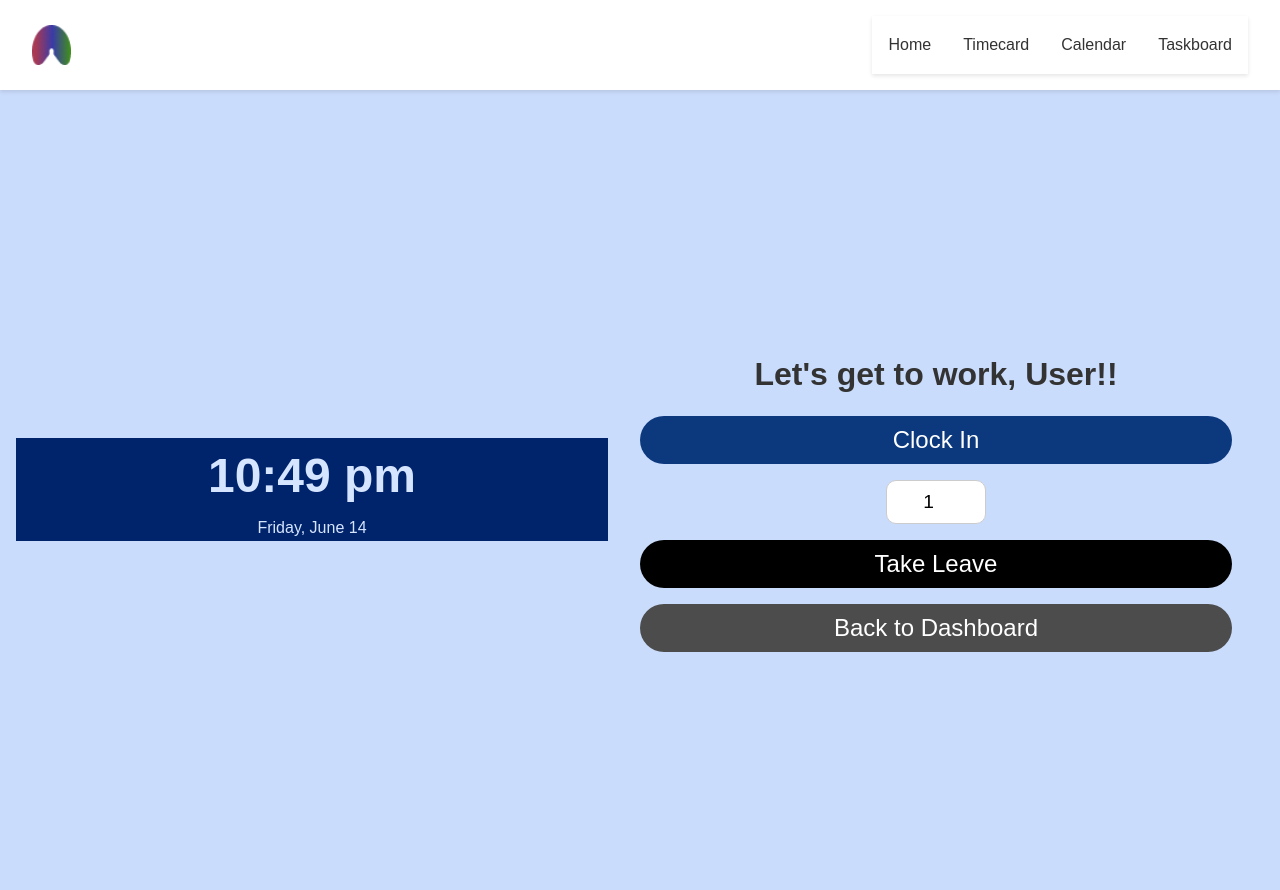
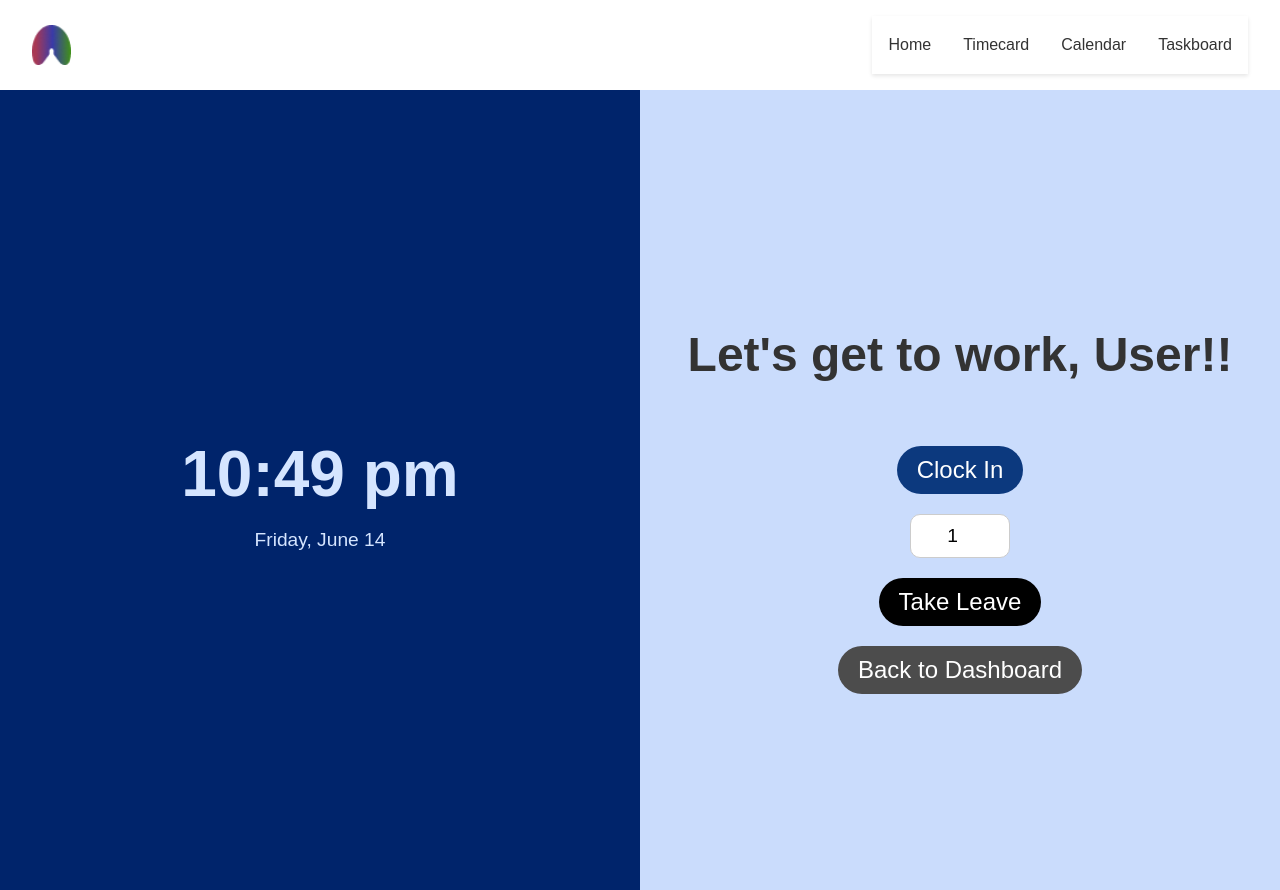
Before and after one commit to Inigojeevan/Digital, a React (Vite) app in the folder client/: page /attendance in a window 1280 px wide. Built offline with nearby package versions, Linux system fonts and the light colour scheme; no server answers.

Commit message:
fix: attendance page style

```diff
--- a/client/src/components/AttendancePage.tsx
+++ b/client/src/components/AttendancePage.tsx
@@ -6,15 +6,7 @@ import { useNavigate } from 'react-router';
 
 const Container = styled.div`
   display: flex;
-  flex-direction: column;
   height: 100vh;
-  padding: 1rem;
-
-  @media (min-width: 768px) {
-    flex-direction: row;
-    justify-content: space-around;
-    align-items: center;
-  }
 `;
 
 const LeftPanel = styled.div`
@@ -25,11 +17,6 @@ const LeftPanel = styled.div`
   flex-direction: column;
   align-items: center;
   justify-content: center;
-  margin-bottom: 1rem;
-
-  @media (min-width: 768px) {
-    margin-bottom: 0;
-  }
 `;
 
 const RightPanel = styled.div`
@@ -39,31 +26,20 @@ const RightPanel = styled.div`
   flex-direction: column;
   align-items: center;
   justify-content: center;
-  padding: 2rem;
 `;
 
 const CurrentTime = styled.h1`
-  font-size: 3rem;
+  font-size: 4rem;
   margin: 0;
 `;
 
 const CurrentDate = styled.p`
   margin: 0;
-  font-size: 1rem;
+  font-size: 1.2rem;
 `;
 
 const Greeting = styled.h1`
-  font-size: 2rem;
-  text-align: center;
-  margin-bottom: 1rem;
-`;
-
-const ButtonContainer = styled.div`
-  width: 100%;
-  display: flex;
-  flex-direction: column;
-  align-items: center;
-  gap: 1rem;
+  font-size: 3rem;
 `;
 
 const ClockInButton = styled.button`
@@ -74,11 +50,28 @@ const ClockInButton = styled.button`
   padding: 10px 20px;
   font-size: 1.5rem;
   cursor: pointer;
-  width: 100%;
+  margin-top: 20px;
   transition: background-color 0.3s ease, transform 0.2s ease;
 
   &:hover {
     background-color: #00246b;
+    transform: translateY(-3px);
+  }
+`;
+
+const BackButton = styled.button`
+  background-color: #4c4c4c;
+  color: #fff;
+  border: none;
+  border-radius: 25px;
+  padding: 10px 20px;
+  font-size: 1.5rem;
+  cursor: pointer;
+  margin-top: 20px;
+  transition: background-color 0.3s ease, transform 0.2s ease;
+
+  &:hover {
+    background-color: #333333;
     transform: translateY(-3px);
   }
 `;
@@ -91,7 +84,7 @@ const LeaveButton = styled.button`
   padding: 10px 20px;
   font-size: 1.5rem;
   cursor: pointer;
-  width: 100%;
+  margin-top: 20px;
   transition: background-color 0.3s ease, transform 0.2s ease;
 
   &:hover {
@@ -101,6 +94,7 @@ const LeaveButton = styled.button`
 `;
 
 const LeaveInput = styled.input`
+  margin-top: 20px;
   padding: 10px;
   font-size: 1.2rem;
   border: 1px solid #ccc;
@@ -109,22 +103,7 @@ const LeaveInput = styled.input`
   text-align: center;
 `;
 
-const BackButton = styled.button`
-  background-color: #4c4c4c;
-  color: #fff;
-  border: none;
-  border-radius: 25px;
-  padding: 10px 20px;
-  font-size: 1.5rem;
-  cursor: pointer;
-  width: 100%;
-  transition: background-color 0.3s ease, transform 0.2s ease;
-
-  &:hover {
-    background-color: #333333;
-    transform: translateY(-3px);
-  }
-`;
+//const apiBaseUrl = process.env.REACT_APP_API_BASE_URL;
 
 const AttendancePage: React.FC = () => {
   const { user } = useUser();
@@ -165,8 +144,8 @@ const AttendancePage: React.FC = () => {
   };
 
   const handleOnClickDashboard = () => {
-    navigate("/timecard");
-  };
+    navigate("/timecard")
+  }
 
   const handleLeave = async () => {
     const employeeID = user?.id;
@@ -178,12 +157,12 @@ const AttendancePage: React.FC = () => {
         daysTaken: leaveDays
       });
       alert(`Leave balance updated: ${response.data.newLeaveBalance}`);
-      navigate("/timecard");
+      navigate("/timecard")
     } catch (error) {
       console.error(error);
       alert('Failed to update leave balance');
     }
-  };
+  }
 
   const getCurrentTime = () => {
     const date = new Date();
@@ -207,7 +186,6 @@ const AttendancePage: React.FC = () => {
       </LeftPanel>
       <RightPanel>
         <Greeting>{greeting}, {user?.firstName || 'User'}!!</Greeting>
-        <ButtonContainer>
         <ClockInButton onClick={handleClockInOut}>
           {isClockedIn ? 'Clock Out' : 'Clock In'}
         </ClockInButton>
@@ -219,7 +197,6 @@ const AttendancePage: React.FC = () => {
         />
         <LeaveButton onClick={handleLeave}>Take Leave</LeaveButton>
         <BackButton onClick={handleOnClickDashboard}>Back to Dashboard</BackButton>
-        </ButtonContainer>
       </RightPanel>
     </Container>
   );
```
Lines whose indentation alone changed are shown as unchanged.
